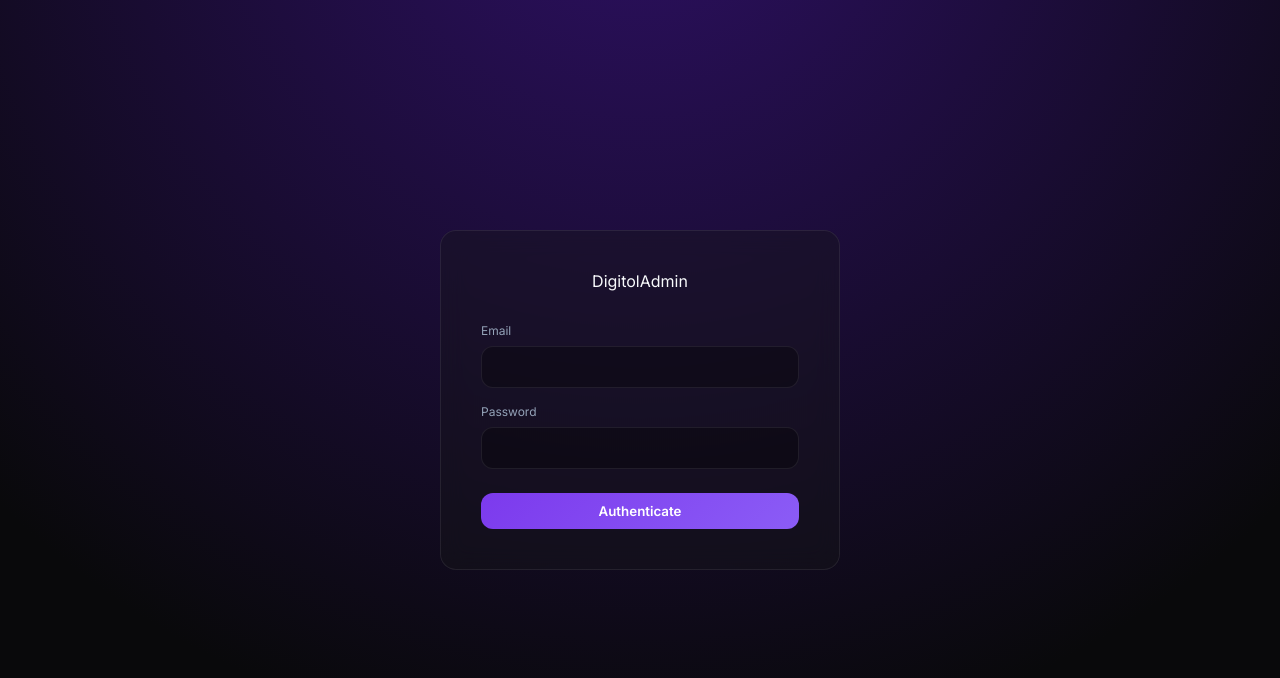
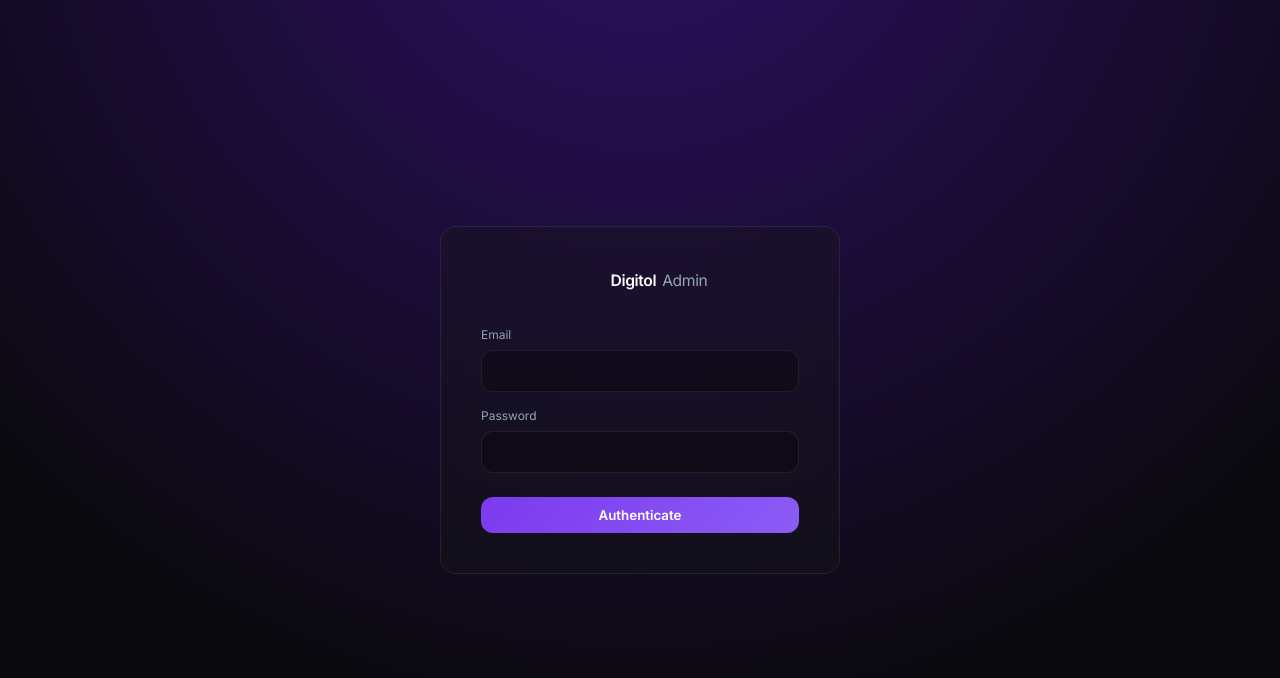
Before and after one commit to playwithexoder/digitol-super-admin, a React (Vite) app: page / in a window 1280 px wide. Shown: the top 678 px of the page. Built offline with nearby package versions, Linux system fonts and the light colour scheme; no server answers.

Commit message:
fix(ui): convert DigitolLogo to inline styles since Tailwind is missing

```diff
--- a/src/components/DigitolLogo.tsx
+++ b/src/components/DigitolLogo.tsx
@@ -40,15 +40,20 @@
 export function DigitolMark({
   gradient = "var(--gradient-brand)",
   className,
+  style,
 }: {
   gradient?: string;
   className?: string;
+  style?: React.CSSProperties;
 }) {
   return (
     <span
       aria-hidden="true"
-      className={`block size-8 animate-gradient ${className || ""}`}
+      className={className}
       style={{
+        display: "block",
+        width: "32px",
+        height: "32px",
         backgroundImage: gradient,
         maskImage: MASK,
         WebkitMaskImage: MASK,
@@ -58,6 +63,7 @@ export function DigitolMark({
         WebkitMaskSize: "contain",
         maskPosition: "center",
         WebkitMaskPosition: "center",
+        ...style,
       }}
     />
   );
@@ -75,12 +81,31 @@ export function DigitolLogo({
   className?: string;
 }) {
   return (
-    <span className={`flex items-center gap-2.5 ${className || ""}`}>
-      <DigitolMark gradient={gradient} className="size-7 shrink-0" />
-      <span className="text-[0.98rem] leading-none font-semibold tracking-tight">
+    <span
+      className={className}
+      style={{ display: "flex", alignItems: "center", gap: "10px" }}
+    >
+      <DigitolMark
+        gradient={gradient}
+        style={{ width: "28px", height: "28px", flexShrink: 0 }}
+      />
+      <span
+        style={{
+          fontSize: "15.68px",
+          lineHeight: 1,
+          fontWeight: 600,
+          letterSpacing: "-0.025em",
+        }}
+      >
         {label}
         {sub ? (
-          <span className="ml-1.5 font-normal text-muted-foreground">
+          <span
+            style={{
+              marginLeft: "6px",
+              fontWeight: 400,
+              color: "var(--text-muted)",
+            }}
+          >
             {sub}
           </span>
         ) : null}
```
